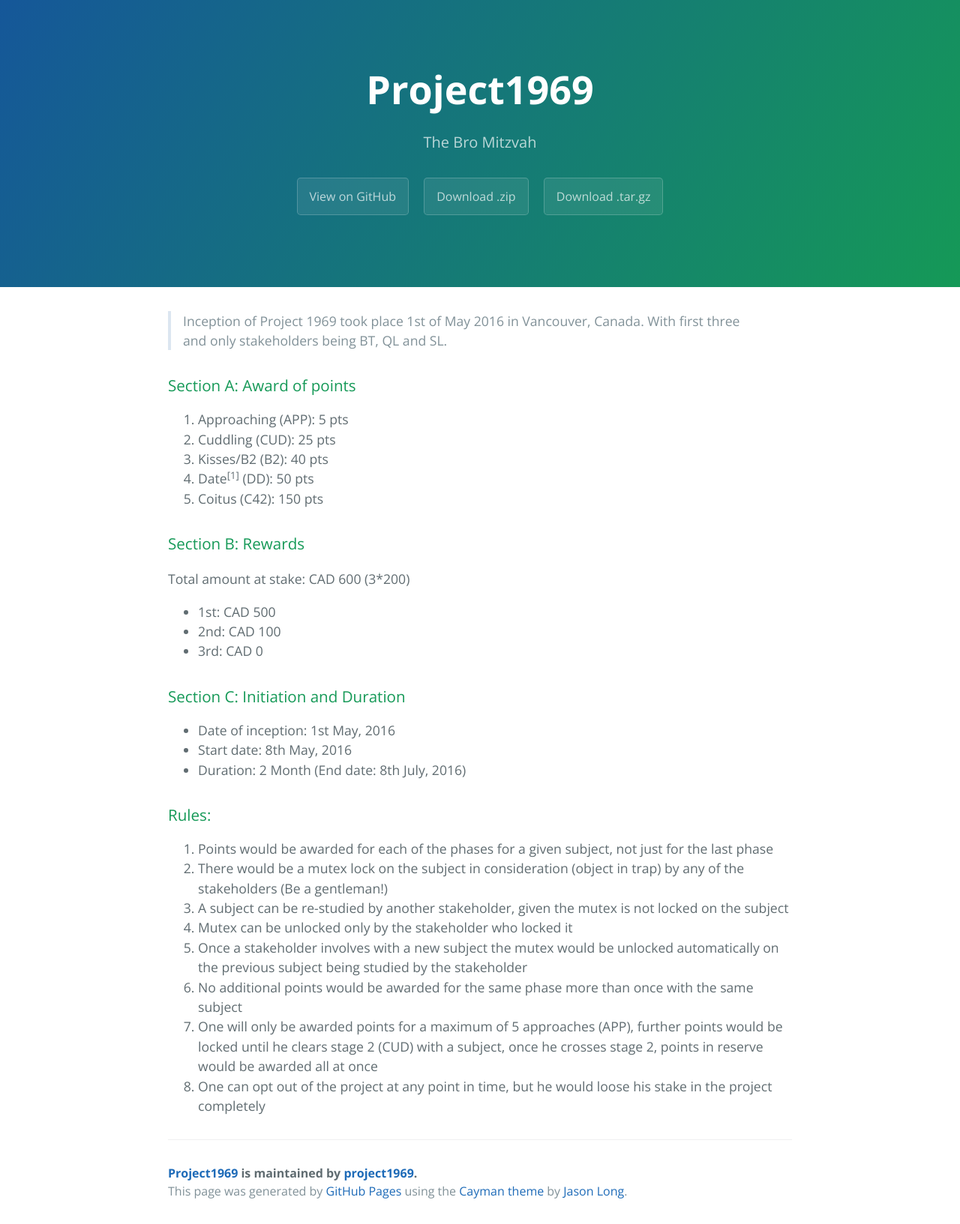
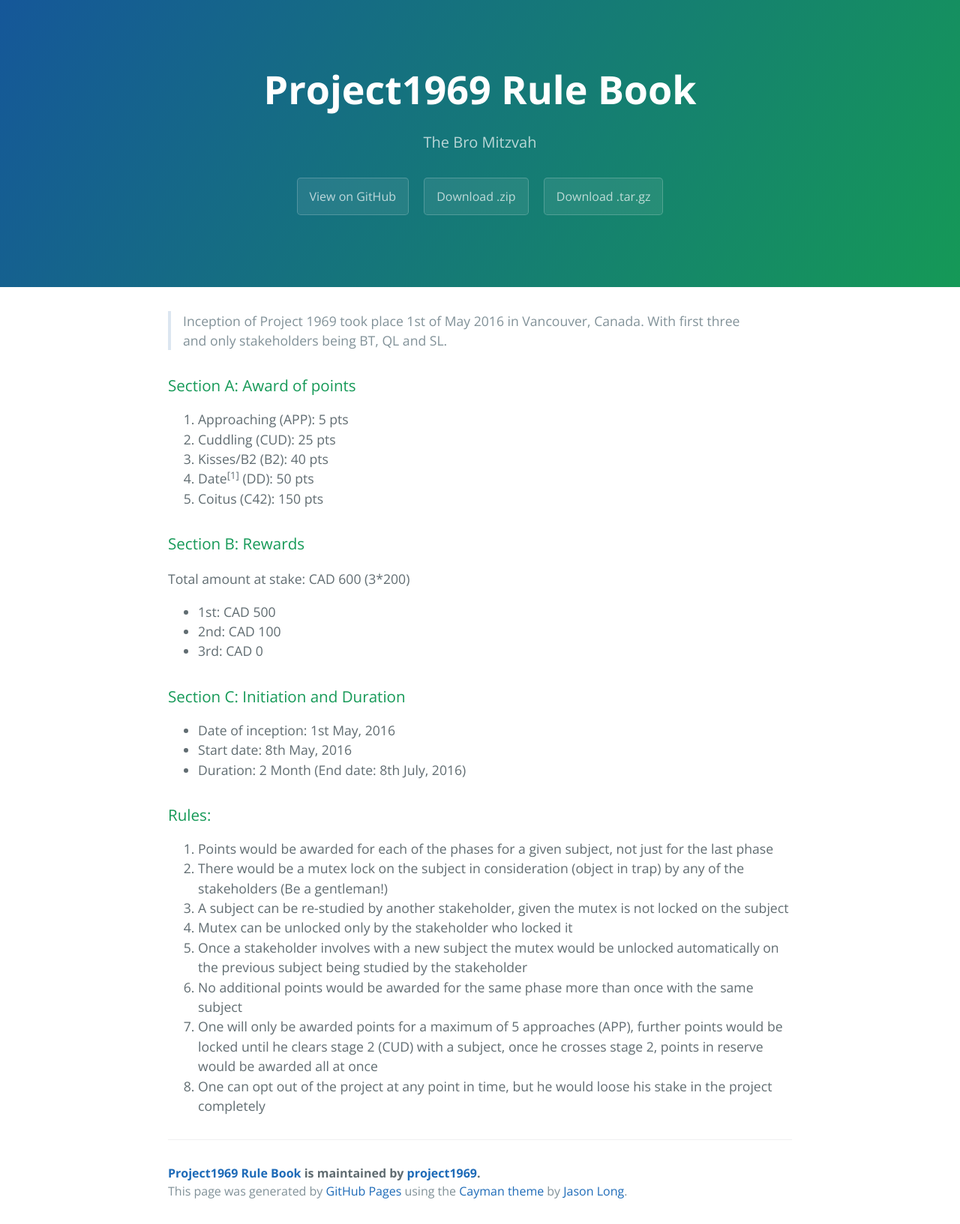
Before and after one commit to project1969/project1969, a plain HTML site: page index.html in a window 1280 px wide. Shown: the whole page at 75% size. Drawn offline with nearby package versions, Linux system fonts and the light colour scheme.

```diff
--- a/index.html
+++ b/index.html
@@ -2,7 +2,7 @@
 <html lang="en-us">
   <head>
     <meta charset="UTF-8">
-    <title>Project1969 by project1969</title>
+    <title>Project1969 Rule Book by project1969</title>
     <meta name="viewport" content="width=device-width, initial-scale=1">
     <link rel="stylesheet" type="text/css" href="stylesheets/normalize.css" media="screen">
     <link href='https://fonts.googleapis.com/css?family=Open+Sans:400,700' rel='stylesheet' type='text/css'>
@@ -11,7 +11,7 @@
   </head>
   <body>
     <section class="page-header">
-      <h1 class="project-name">Project1969</h1>
+      <h1 class="project-name">Project1969 Rule Book</h1>
       <h2 class="project-tagline">The Bro Mitzvah</h2>
       <a href="https://github.com/project1969/project1969" class="btn">View on GitHub</a>
       <a href="https://github.com/project1969/project1969/zipball/master" class="btn">Download .zip</a>
@@ -69,7 +69,7 @@
 </ol>
 
       <footer class="site-footer">
-        <span class="site-footer-owner"><a href="https://github.com/project1969/project1969">Project1969</a> is maintained by <a href="https://github.com/project1969">project1969</a>.</span>
+        <span class="site-footer-owner"><a href="https://github.com/project1969/project1969">Project1969 Rule Book</a> is maintained by <a href="https://github.com/project1969">project1969</a>.</span>
 
         <span class="site-footer-credits">This page was generated by <a href="https://pages.github.com">GitHub Pages</a> using the <a href="https://github.com/jasonlong/cayman-theme">Cayman theme</a> by <a href="https://twitter.com/jasonlong">Jason Long</a>.</span>
       </footer>
```
Also changed, not shown: params.json (+1 -1 lines).
